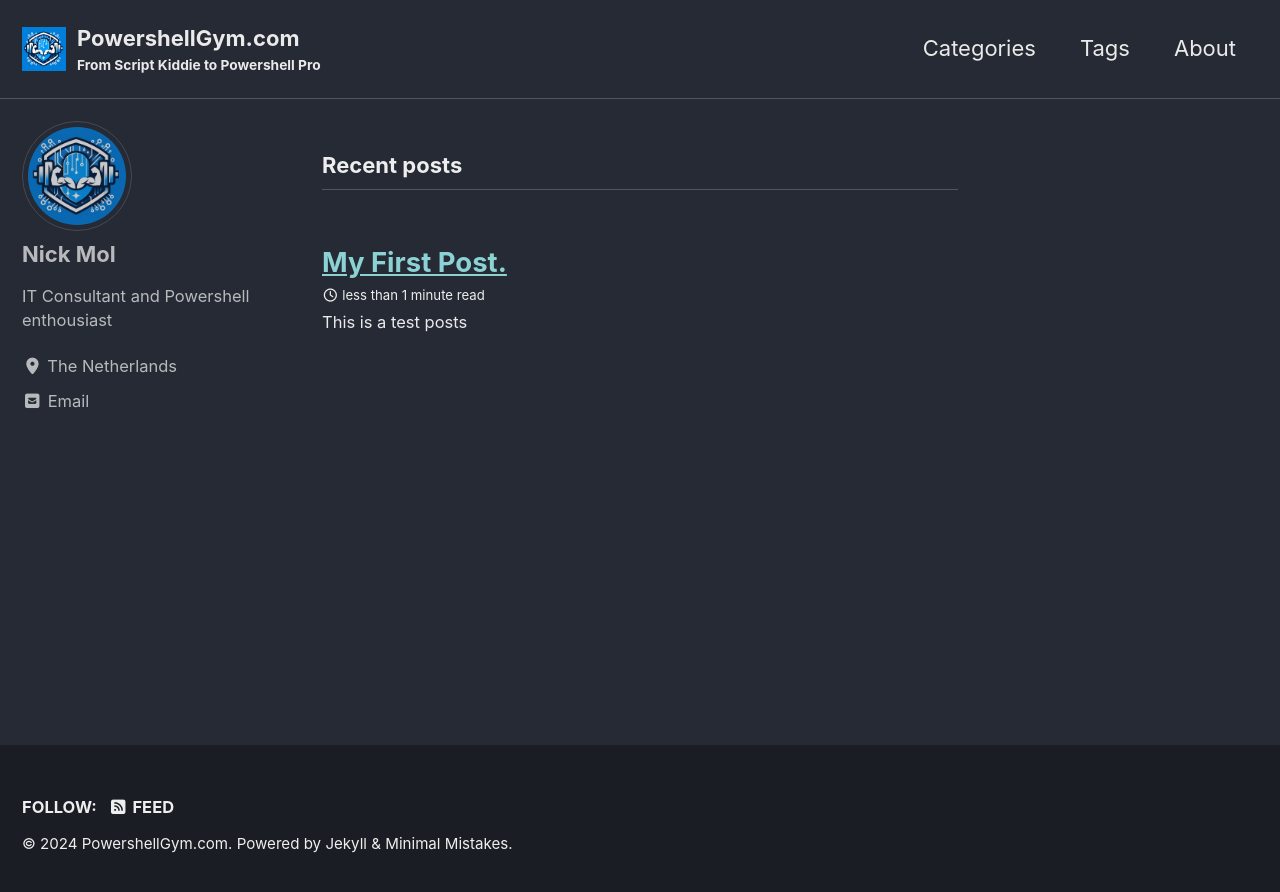
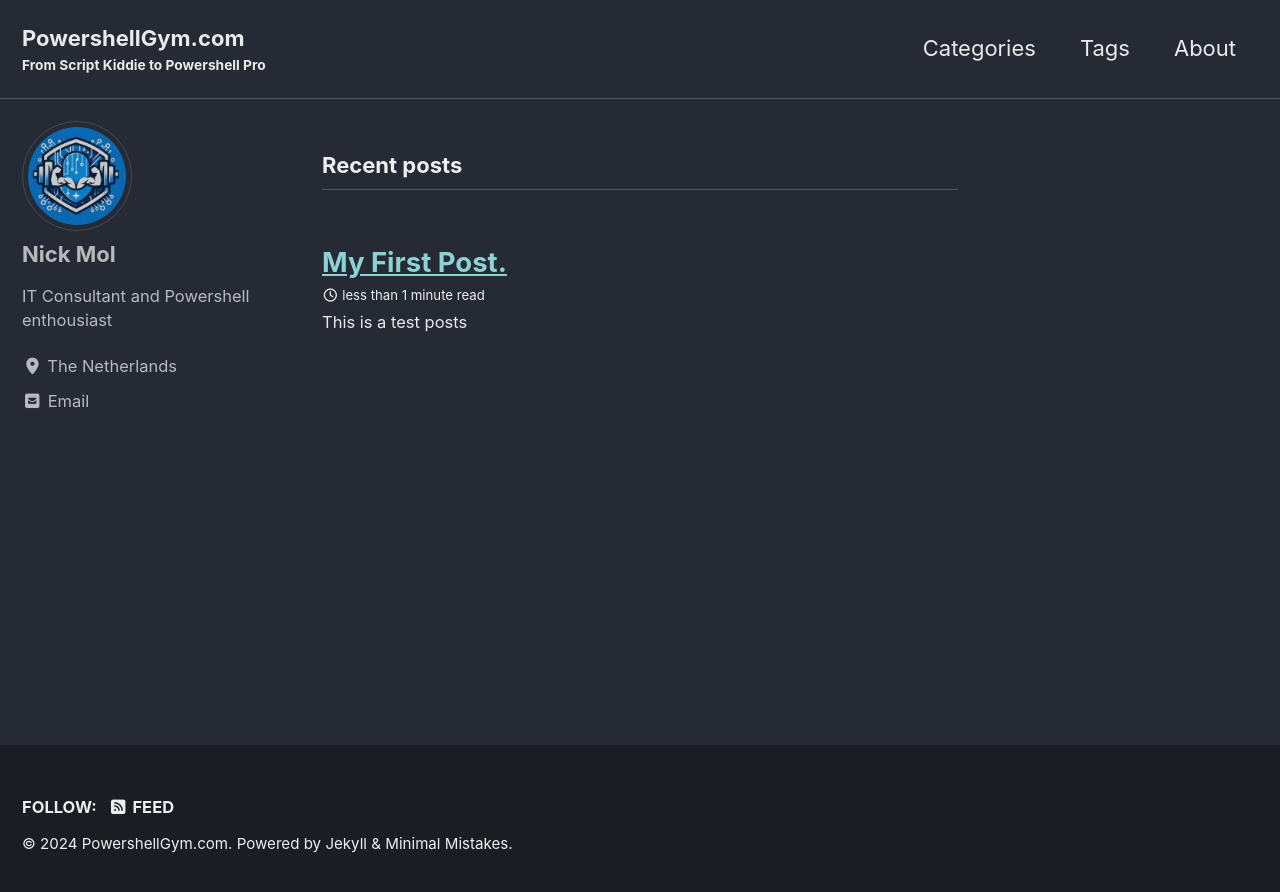
Before and after one commit to NickM133/PowershellGym, a Jekyll site: the page built from index.html, in a window 1280 px wide. Shown: the top 892 px of the page. Built offline with Jekyll 4.4.1, drawn with Linux system fonts in a browser that asks for light colours; cached includes are drawn as plain includes; the list of posts is cut into pages by our own code.

Commit message:
Update _config.yml

```diff
--- a/_config.yml
+++ b/_config.yml
@@ -25,8 +25,8 @@ description              : "From Script Kiddie to Powershell Pro"
 url                      : # the base hostname & protocol for your site e.g. "https://mmistakes.github.io"
 baseurl                  : # the subpath of your site, e.g. "/blog"
 repository               : "NickM133/PowershellGym" # GitHub username/repo-name e.g. "mmistakes/minimal-mistakes"
-teaser                   : "/assets/images/PowershellGym.jpg" # path of fallback teaser image, e.g. "/assets/images/500x300.png"
-logo                     : "/assets/images/PowershellGym.jpg" # path of logo image to display in the masthead, e.g. "/assets/images/88x88.png"
+teaser                   : # "/assets/images/PowershellGym.jpg" # path of fallback teaser image, e.g. "/assets/images/500x300.png"
+logo                     : # "/assets/images/PowershellGym.jpg" # path of logo image to display in the masthead, e.g. "/assets/images/88x88.png"
 masthead_title           : # overrides the website title displayed in the masthead, use " " for no title
 breadcrumbs              : # true, false (default)
 words_per_minute         : 200
```
